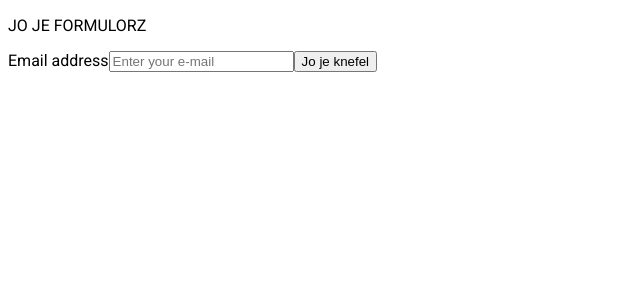
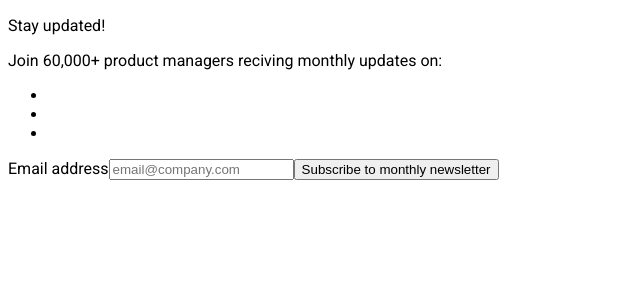
Before and after one commit to pawel-cupial/newsletter-form, a Next.js app: page / in a window 1280 px wide. Shown: the top 300 px of the page, without its empty margins (0-640 px from the left). Built offline with nearby package versions, Linux system fonts and the light colour scheme.

Commit message:
Added simple form validation

```diff
--- a/components/form.jsx
+++ b/components/form.jsx
@@ -5,36 +5,55 @@ import { useState } from "react"
 const Form = () => {
     const [emailInputValue, setEmailInputValue] = useState('');
     const [isValid, setIsValid] = useState(false);
+    const [errorMsg, setErrorMsg] = useState('');
     const [isTouched, setIsTouched] = useState(false);
 
-    const isInvalid = !isValid && isTouched
+    const dataIsInvalid = !isValid && isTouched
+    const dataIsValid = isValid && isTouched
 
     const changeHanlder = e => {
         setEmailInputValue(e.target.value)
     }
     const submitHandler = (e) => {
+        const emailRegex = /^[A-Z0-9._%+-]+@[A-Z0-9.-]+\.[A-Z]{2,4}$/i;
+        const email = emailInputValue;
         e.preventDefault();
         setIsTouched(true)
 
         if(emailInputValue.trim() === '') {
             setIsValid(false)
+            setErrorMsg('Field cannot be empty');
             return
+        }  else if(!emailRegex.test(email)) {
+            setIsValid(false)
+            setErrorMsg('Invalid e-mail format');
+            return
+        } else {
+            setIsValid(true)
         }
 
         setIsValid(true)
-        console.log(emailInputValue);
         setEmailInputValue('')
     }
 
     return (
         <form method="post" onSubmit={submitHandler}>
-            <p>JO JE FORMULORZ</p>
-            <label htmlFor="email">
-                Email address
-                <input type="text" placeholder="Enter your e-mail" id="email" value={emailInputValue} onChange={changeHanlder} />
-            </label>
-            <button type="submit">Jo je knefel</button>
-            {isInvalid && <p>Field cannot be empty</p>}
+            <div>
+                <p>Stay updated!</p>
+                <p>Join 60,000+ product managers reciving monthly updates on:</p>
+                <ul>
+                    <li></li>
+                    <li></li>
+                    <li></li>
+                </ul>
+                <label htmlFor="email">
+                    Email address
+                    <input type="text" placeholder="email@company.com" id="email" value={emailInputValue} onChange={changeHanlder} />
+                </label>
+                <button type="submit">Subscribe to monthly newsletter</button>
+                {dataIsInvalid && <p>{errorMsg}</p>}
+                {dataIsValid && <p>your form was successfully submitted</p>}
+            </div>
         </form>
     )
 }
```
